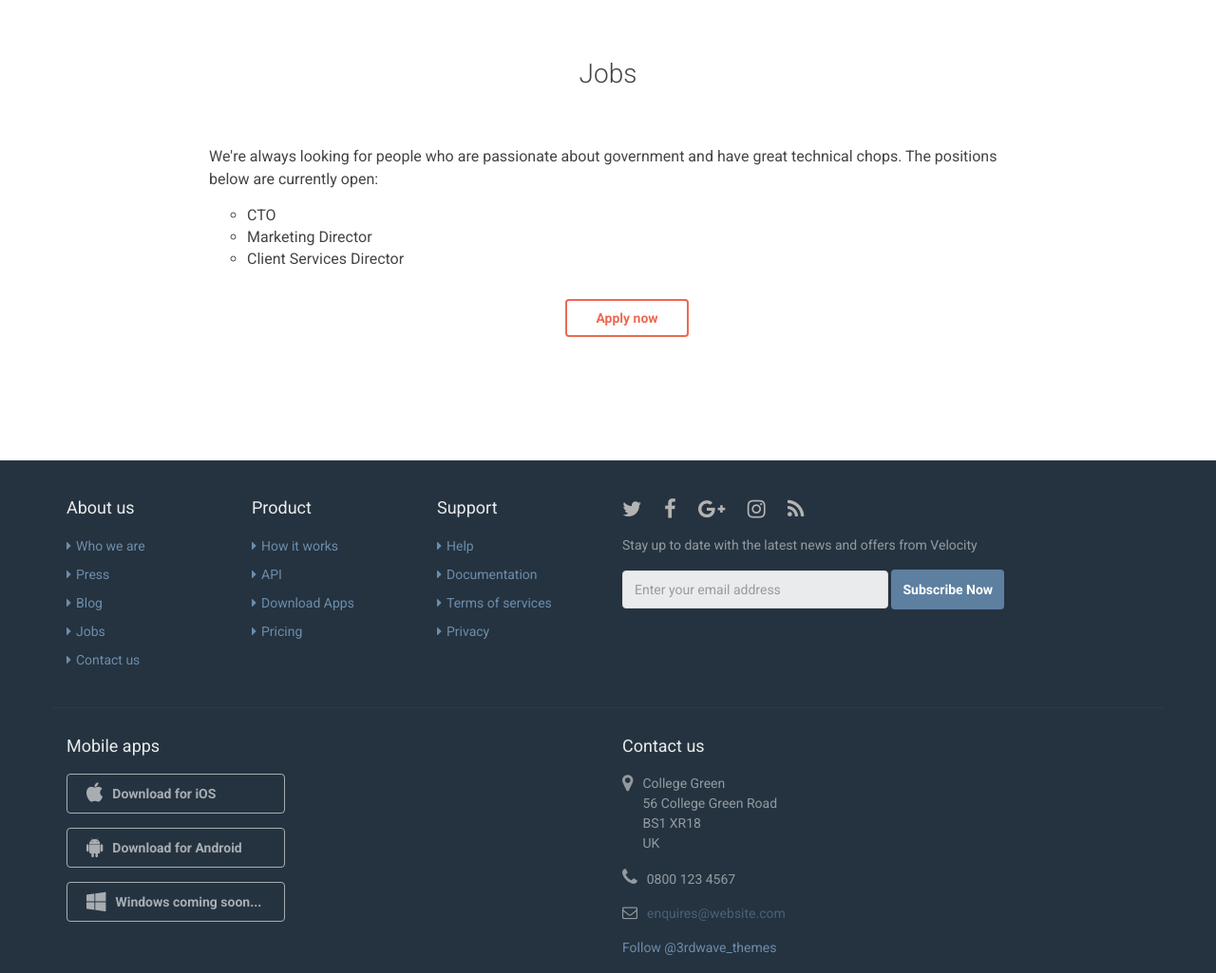
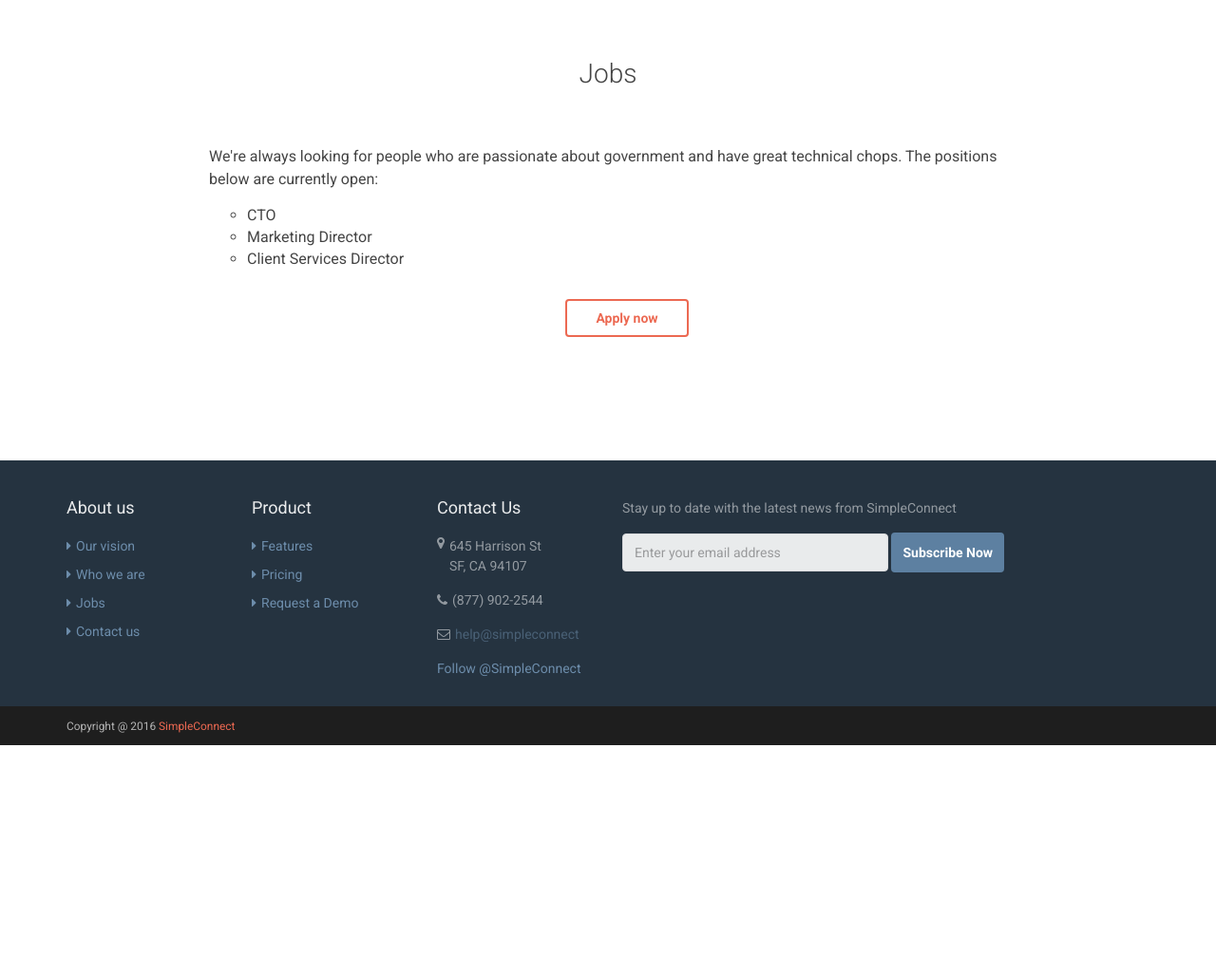
Before and after one commit to SimpleConnect/SimpleConnect.github.io, a plain HTML site: page about.html in a window 1280 px wide. Shown: the part 1775-2800 px from the top of the page at 95% size. After the commit the page ends 2560 px from the top, so only its background shows below. Drawn offline with Linux system fonts and the light colour scheme.

Commit message:
footer header

```diff
--- a/about.html
+++ b/about.html
@@ -32,7 +32,7 @@
     <header id="header" class="header navbar-fixed-top">
         <div class="container">
             <h1 class="logo">
-                <a href="index.html"><span class="logo-icon"></span><span class="text">Velocity</span></a>
+                <a href="index.html"><span class="text">SimpleConnect</span></a>
             </h1><!--//logo-->
             <nav class="main-nav navbar-right" role="navigation">
                 <div class="navbar-header">
@@ -45,23 +45,11 @@
                 </div><!--//navbar-header-->
                 <div id="navbar-collapse" class="navbar-collapse collapse">
                     <ul class="nav navbar-nav">
-                        <li class="nav-item"><a href="index.html">Home</a></li>
-                        <li class="nav-item"><a href="features.html">Features</a></li>
+                    	<li class="active nav-item"><a href="index.html">Home</a></li>
+                        <li class="nav-item"><a href="products.html">Products</a></li>
                         <li class="nav-item"><a href="pricing.html">Pricing</a></li>
-                        <li class="nav-item dropdown">
-                            <a class="dropdown-toggle" data-toggle="dropdown" data-hover="dropdown" data-delay="0" data-close-others="false" href="#">Pages <i class="fa fa-angle-down"></i></a>
-                            <ul class="dropdown-menu">
-                                <li><a href="download.html">Download Apps</a></li>
-                                <li><a href="blog.html">Blog</a></li>
-                                <li><a href="blog-single.html">Blog Single</a></li>
-                                <li><a href="blog-category.html">Blog Category</a></li>
-                                <li><a href="blog-archive.html">Blog Archive</a></li>
-                                <li><a href="about.html">About Us</a></li>
-                                <li><a href="contact.html">Contact</a></li>
-                            </ul>
-                        </li><!--//dropdown-->
-                        <li class="nav-item"><a href="login.html">Log in</a></li>
-                        <li class="nav-item nav-item-cta last"><a class="btn btn-cta btn-cta-secondary" href="signup.html">Sign Up Free</a></li>
+                        <li class="nav-item"><a href="about.html">About Us</a></li>
+                        <li class="nav-item"><a href="contact.html">Request a Demo</a></li>
                     </ul><!--//nav-->
                 </div><!--//navabr-collapse-->
             </nav><!--//main-nav-->
@@ -160,9 +148,8 @@
                         <div class="footer-col-inner">
                             <h3 class="title">About us</h3>
                             <ul class="list-unstyled">
+                                <li><a href="#"><i class="fa fa-caret-right"></i>Our vision</a></li>
                                 <li><a href="#"><i class="fa fa-caret-right"></i>Who we are</a></li>
-                                <li><a href="#"><i class="fa fa-caret-right"></i>Press</a></li>
-                                <li><a href="#"><i class="fa fa-caret-right"></i>Blog</a></li>
                                 <li><a href="#"><i class="fa fa-caret-right"></i>Jobs</a></li>
                                 <li><a href="#"><i class="fa fa-caret-right"></i>Contact us</a></li>
                             </ul>
@@ -172,35 +159,32 @@
                         <div class="footer-col-inner">
                             <h3 class="title">Product</h3>
                             <ul class="list-unstyled">
-                                <li><a href="#"><i class="fa fa-caret-right"></i>How it works</a></li>
-                                <li><a href="#"><i class="fa fa-caret-right"></i>API</a></li>
-                                <li><a href="#"><i class="fa fa-caret-right"></i>Download Apps</a></li>
+                                <li><a href="#"><i class="fa fa-caret-right"></i>Features</a></li>
                                 <li><a href="#"><i class="fa fa-caret-right"></i>Pricing</a></li>
+                                <li><a href="#"><i class="fa fa-caret-right"></i>Request a Demo</a></li>
                             </ul>
                         </div><!--//footer-col-inner-->
                     </div><!--//foooter-col-->
                     <div class="footer-col links col-md-2 col-sm-4 col-xs-12 sm-break">
                         <div class="footer-col-inner">
-                            <h3 class="title">Support</h3>
-                            <ul class="list-unstyled">
-                                <li><a href="#"><i class="fa fa-caret-right"></i>Help</a></li>
-                                <li><a href="#"><i class="fa fa-caret-right"></i>Documentation</a></li>
-                                <li><a href="#"><i class="fa fa-caret-right"></i>Terms of services</a></li>
-                                <li><a href="#"><i class="fa fa-caret-right"></i>Privacy</a></li>
-                            </ul>
+                            <h3 class="title">Contact Us</h3>
+ 							<p class="adr clearfix">
+                                <i class="fa fa-map-marker pull-left"></i>
+                                <span class="adr-group pull-left">
+                                    <span class="street-address">645 Harrison St</span><br>
+                                    <span class="region">SF, CA 94107</span><br>
+                                </span>
+                            </p>
+                            <p class="tel"><i class="fa fa-phone"></i>(877) 902-2544</p>
+                            <p class="email"><i class="fa fa-envelope-o"></i><a href="mailto:help@simpleconnect.co?Subject=Hello">help@simpleconnect</a></p>
+                            <a href="https://twitter.com/simpleconnect" class="twitter-follow-button" data-show-count="false">Follow @SimpleConnect</a>
+<script>!function(d,s,id){var js,fjs=d.getElementsByTagName(s)[0],p=/^http:/.test(d.location)?'http':'https';if(!d.getElementById(id)){js=d.createElement(s);js.id=id;js.src=p+'://platform.twitter.com/widgets.js';fjs.parentNode.insertBefore(js,fjs);}}(document, 'script', 'twitter-wjs');</script>
                         </div><!--//footer-col-inner-->
                     </div><!--//foooter-col-->
-                    <div class="footer-col connect col-xs-12 col-md-6">
+                    <div class="footer-col connect col-md-6 col-sm-12 col-xs-12">
                         <div class="footer-col-inner">
-                            <ul class="social list-inline">
-                                <li><a href="https://twitter.com/3rdwave_themes" target="_blank"><i class="fa fa-twitter"></i></a></li>
-                                <li><a href="#"><i class="fa fa-facebook"></i></a></li>
-                                <li><a href="#"><i class="fa fa-google-plus"></i></a></li>
-                                <li><a href="#"><i class="fa fa-instagram"></i></a></li>
-                                <li class="row-end"><a href="#"><i class="fa fa-rss"></i></a></li>
-                            </ul>
                             <div class="form-container">
-                                <p class="intro">Stay up to date with the latest news and offers from Velocity</p>
+                                <p class="intro">Stay up to date with the latest news from SimpleConnect</p>
                                 <form class="signup-form navbar-form">
                                     <div class="form-group">
                                         <input type="text" class="form-control" placeholder="Enter your email address">
@@ -212,41 +196,11 @@
                     </div><!--//foooter-col-->
                     <div class="clearfix"></div>
                 </div><!--//row-->
-                <div class="row has-divider">
-                    <div class="footer-col download col-xs-12 col-md-6">
-                        <div class="footer-col-inner">
-                            <h3 class="title">Mobile apps</h3>
-                            <ul class="list-unstyled download-list">
-                                <li><a class="btn btn-ghost" href="#"><i class="fa fa-apple"></i><span class="text">Download for iOS</span> </a></li>
-                                <li><a class="btn btn-ghost" href="#"><i class="fa fa-android"></i><span class="text">Download for Android</span></a></li>
-                                <li><a class="btn btn-ghost" href="#"><i class="fa fa-windows"></i><span class="text">Windows coming soon...</span></a></li>
-                            </ul>
-                        </div><!--//footer-col-inner-->
-                    </div><!--//download-->
-                    <div class="footer-col contact col-xs-12 col-md-6">
-                        <div class="footer-col-inner">
-                            <h3 class="title">Contact us</h3>
-                            <p class="adr clearfix">
-                                <i class="fa fa-map-marker pull-left"></i>
-                                <span class="adr-group pull-left">
-                                    <span class="street-address">College Green</span><br>
-                                    <span class="region">56 College Green Road</span><br>
-                                    <span class="postal-code">BS1 XR18</span><br>
-                                    <span class="country-name">UK</span>
-                                </span>
-                            </p>
-                            <p class="tel"><i class="fa fa-phone"></i>0800 123 4567</p>
-                            <p class="email"><i class="fa fa-envelope-o"></i><a href="#">enquires@website.com</a></p>
-                            <a href="https://twitter.com/3rdwave_themes" class="twitter-follow-button" data-show-count="false">Follow @3rdwave_themes</a>
-<script>!function(d,s,id){var js,fjs=d.getElementsByTagName(s)[0],p=/^http:/.test(d.location)?'http':'https';if(!d.getElementById(id)){js=d.createElement(s);js.id=id;js.src=p+'://platform.twitter.com/widgets.js';fjs.parentNode.insertBefore(js,fjs);}}(document, 'script', 'twitter-wjs');</script>
-                        </div><!--//footer-col-inner-->
-                    </div><!--//contact-->
-                </div>
             </div><!--//container-->
         </div><!--//footer-content-->
         <div class="bottom-bar">
             <div class="container">
-                <small class="copyright">Template Copyright @ <a href="http://themes.3rdwavemedia.com/" target="_blank">3rd Wave Media</a></small>
+                <small class="copyright">Copyright @ 2016 <a href="http://simpleconnect.co" target="_blank">SimpleConnect</a></small>
             </div><!--//container-->
         </div><!--//bottom-bar-->
     </footer><!--//footer-->
```
